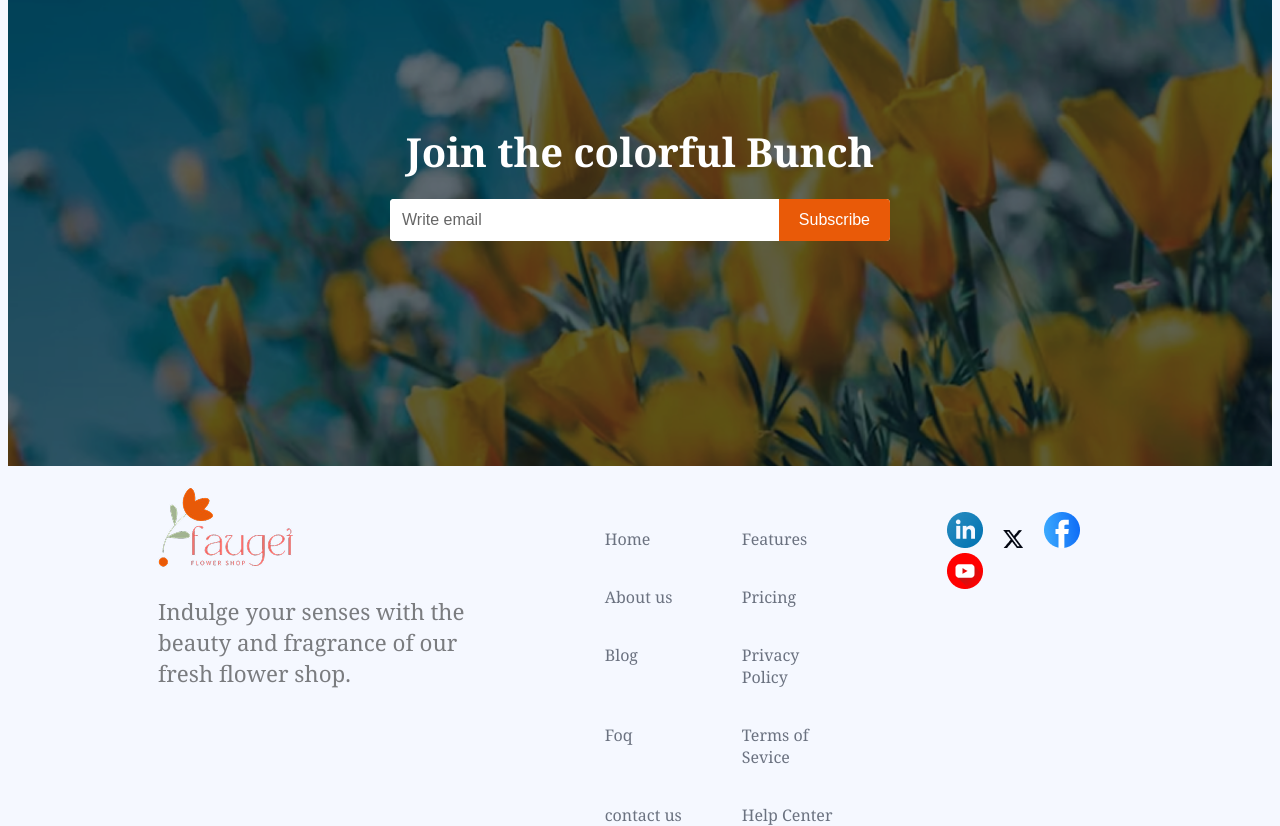
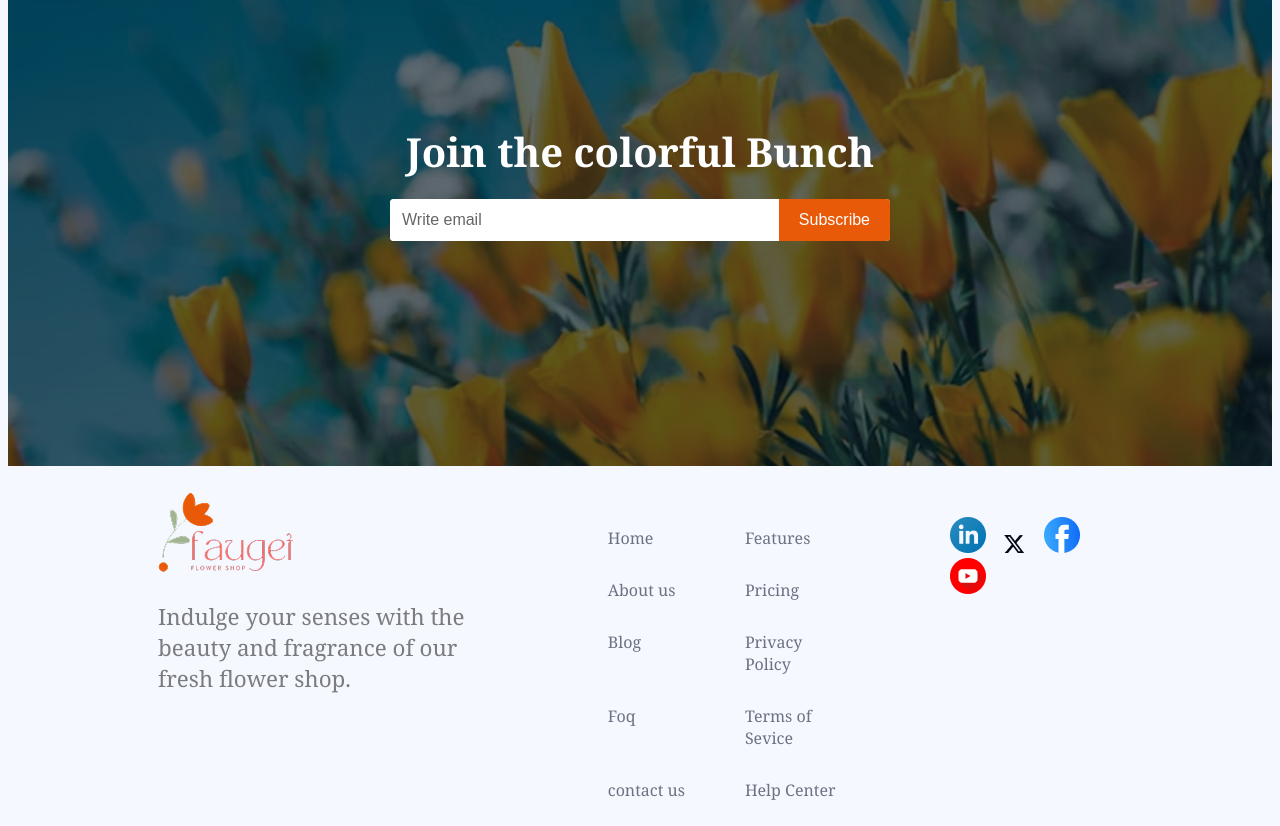
Before and after one commit to Shuvro882/Assignment-2, a plain HTML site: page index.html in a window 1280 px wide. Shown: the part 3735-4561 px from the top of the page. After the commit the page ends 4536 px from the top, so only its background shows below. Drawn offline with Linux system fonts and the light colour scheme.

Commit message:
add new code for my new decition and fixed the css  response

```diff
--- a/styles/flower.css
+++ b/styles/flower.css
@@ -347,7 +347,7 @@ h1 {
   justify-content: space-between;
   gap: 90px;
   height: 248px;
-  margin: 20px 150px;
+  margin: 25px 150px;
 
 }
 .footer-logo{
@@ -367,14 +367,14 @@ gap: 10px 60px;
 
 }
 .ul-list li{
-  margin-top: 26px;
+  margin-top: 20px;
 }
 .icon-container{
   margin-top: 26px;
   align-items: center;
 }
 .icon{
-  margin-left: 16px;
+  margin-left: 14px;
 }
 
 
```
